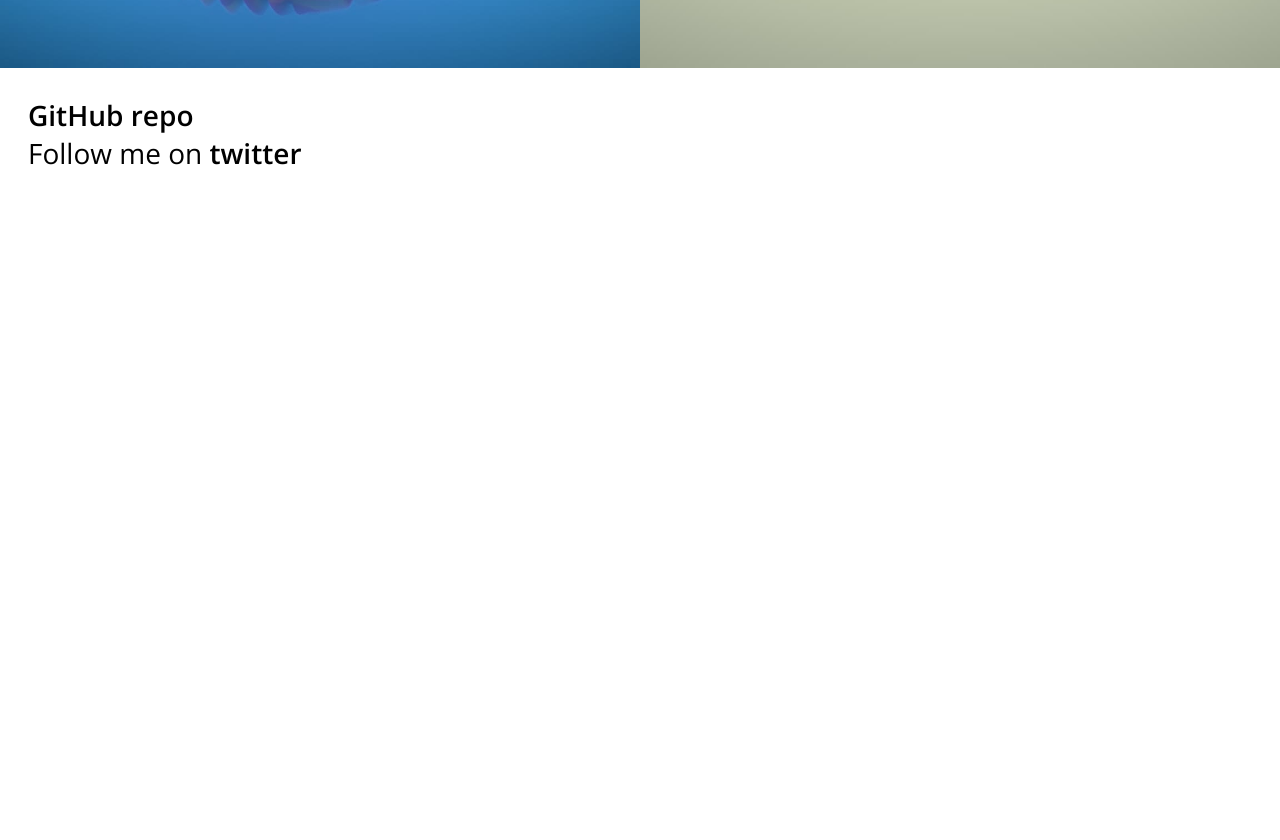
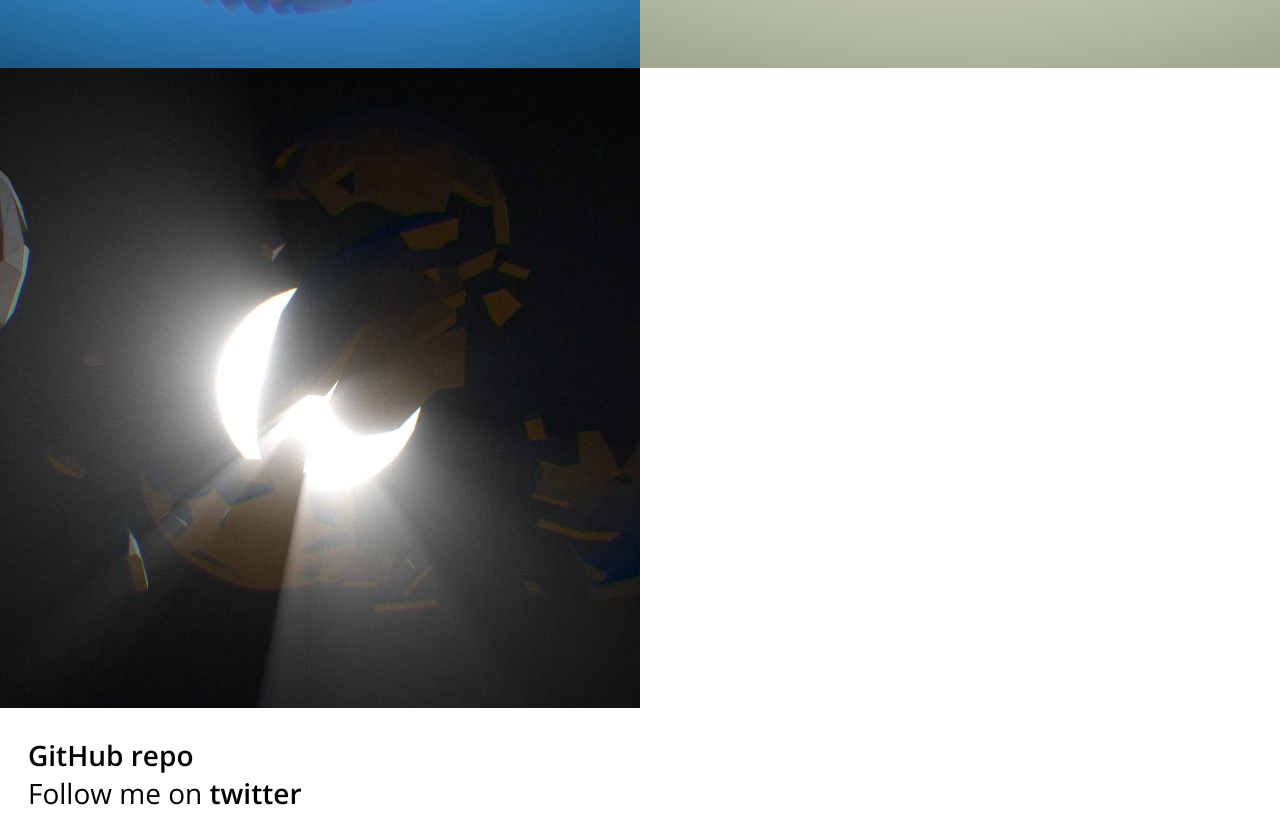
Before and after one commit to spite/codevember-2022, a plain HTML site: page index.html in a window 1280 px wide. Shown: the part 666-1506 px from the top of the page. Before the commit the page ends 866 px from the top, so only its background shows below. Drawn offline with nearby package versions, Linux system fonts and the light colour scheme.

Commit message:
Update index.html

```diff
--- a/index.html
+++ b/index.html
@@ -198,10 +198,10 @@
         <div class="day3 contrast">
           <a href="./3"><h2>3. reflect</h2></a>
         </div>
-        <!-- <div class="day4 contrast">
+        <div class="day4 contrast">
           <a href="./4"><h2>4. fragment</h2></a>
         </div>
-        <div class="day5 contrast">
+        <!-- <div class="day5 contrast">
           <a href="./5"><h2>5. eclipse</h2></a>
         </div>
         <div class="day6 contrast">
```
